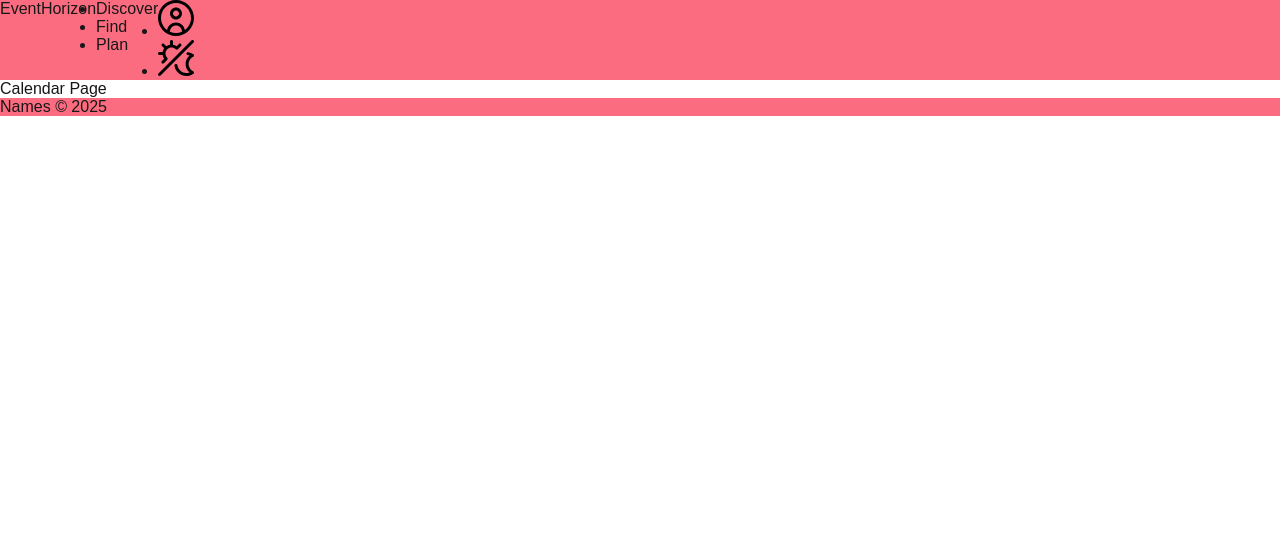
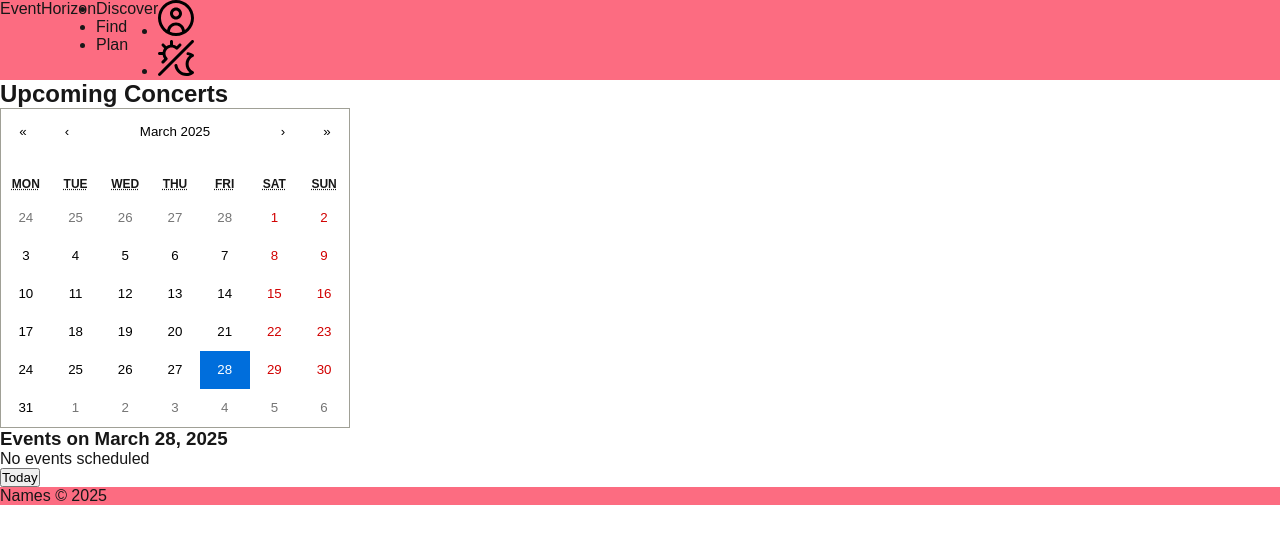
Before and after one commit to RinaSatsu/event-tracker-project, a Next.js app: page /calendar in a window 1280 px wide. Shown: the top 544 px of the page. Built offline with nearby package versions, Linux system fonts and the light colour scheme.

Commit message:
Commit messagetest

```diff
--- a/package.json
+++ b/package.json
@@ -9,8 +9,10 @@
     "lint": "next lint"
   },
   "dependencies": {
+    "date-fns": "^4.1.0",
+    "next": "15.2.3",
     "react": "^19.0.0",
-    "react-dom": "^19.0.0",
-    "next": "15.2.3"
+    "react-calendar": "^5.1.0",
+    "react-dom": "^19.0.0"
   }
 }
--- a/src/app/calendar/page.js
+++ b/src/app/calendar/page.js
@@ -1,9 +1,69 @@
-import React from "react";
+'use client';
 
-export default function CalendarPage() {
+import React, { useState } from 'react';
+import Calendar from 'react-calendar';
+import { format, isSameDay } from 'date-fns';
+import 'react-calendar/dist/Calendar.css';
+
+const ConcertCalendar = ({ events = [] }) => {
+  const [date, setDate] = useState(new Date());
+  const [view, setView] = useState('month');
+
+  const hasEvents = (date) => {
+    return events.some(event => isSameDay(event.date, date));
+  };
+
+  const getEventsForDate = (date) => {
+    return events.filter(event => isSameDay(event.date, date));
+  };
+
+  const tileContent = ({ date, view }) => {
+    if (view !== 'month') return null;
+    return hasEvents(date) ? <div className="event-indicator">🎵</div> : null;
+  };
+
+  const tileClassName = ({ date, view }) => {
+    if (view !== 'month') return '';
+    return hasEvents(date) ? 'has-events' : '';
+  };
+
   return (
-    <div>
-      Calendar Page
+    <div className="concert-calendar">
+      <h2>Upcoming Concerts</h2>
+
+      <Calendar
+        onChange={setDate}
+        value={date}
+        view={view}
+        onViewChange={({ view }) => setView(view)}
+        tileContent={tileContent}
+        tileClassName={tileClassName}
+      />
+
+      <div className="event-list">
+        <h3>Events on {format(date, 'MMMM d, yyyy')}</h3>
+        {getEventsForDate(date).length > 0 ? (
+          <ul>
+            {getEventsForDate(date).map(event => (
+              <li key={event.id}>
+                <strong>{event.name}</strong>
+                {event.venue && <span> at {event.venue}</span>}
+              </li>
+            ))}
+          </ul>
+        ) : (
+          <p>No events scheduled</p>
+        )}
+      </div>
+
+      <button
+        className="today-button"
+        onClick={() => setDate(new Date())}
+      >
+        Today
+      </button>
     </div>
   );
-}
+};
+
+export default ConcertCalendar;
```
Also changed, not shown: 1 other file (tests, documents, lock files or other folders).
